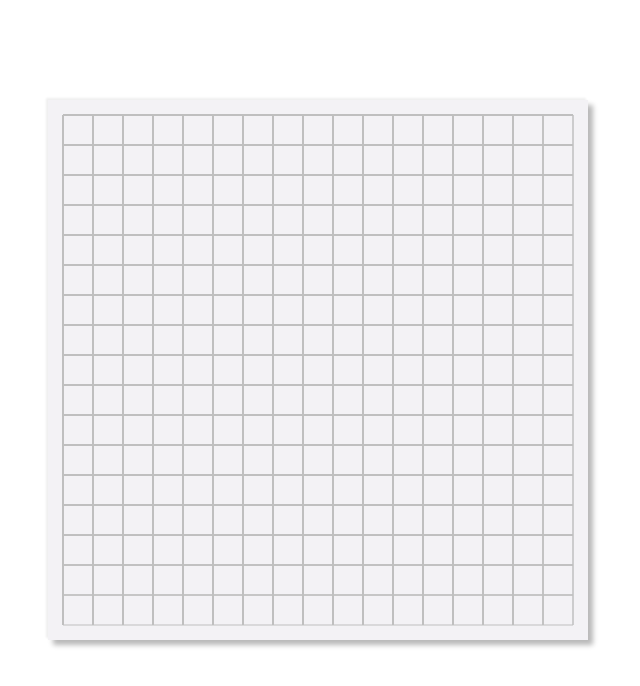
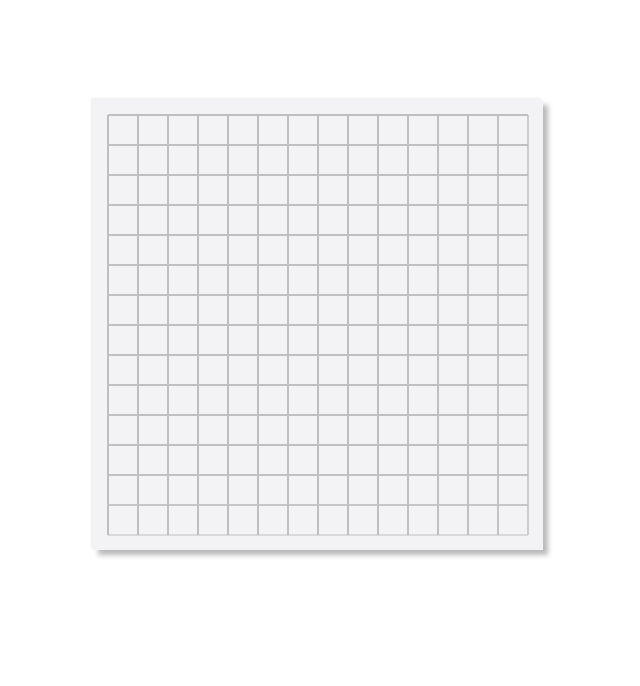
Before and after one commit to return2511/chess, a plain HTML site: page index.html in a window 1280 px wide. Shown: the whole page, without its empty margins (322-962 px from the left). Drawn offline with Linux system fonts and the light colour scheme.

Commit message:
change chessbox

```diff
--- a/index.html
+++ b/index.html
@@ -1,12 +1,12 @@
 <!DOCTYPE html>
 <html>
 <head>
-	<title>五子棋作战</title>
+	<title>五子棋大作战</title>
 	<link rel="stylesheet" href="css/index.css">
 </head>
 <body>
 	<div class="chess" >
-		<canvas id="J_chess" width="540" height="540"></canvas>
+		<canvas id="J_chess" width="450" height="450"></canvas>
 	</div>
 	<script src="js/index.js"></script>
 </body>
--- a/js/index.js
+++ b/js/index.js
@@ -4,9 +4,9 @@ void
 function() {
 
 	var winners = [];
-	for (var i = 0; i < 18; i++) {
+	for (var i = 0; i < 15; i++) {
 		winners[i] = [];
-		for (var j = 0; j < 18; j++) {
+		for (var j = 0; j < 15; j++) {
 			winners[i][j] = [];
 		}
 	}
@@ -16,8 +16,8 @@ function() {
 	var computerWin = [];
 	var over = false;
 
-	for (var i = 0; i < 18; i++) {
-		for (var j = 0; j < 14; j++) {
+	for (var i = 0; i < 15; i++) {
+		for (var j = 0; j < 11; j++) {
 			for (var k = 0; k < 5; k++) {
 				winners[i][j + k][count] = true;
 			}
@@ -25,8 +25,8 @@ function() {
 		}
 	}
 
-	for (var i = 0; i < 18; i++) {
-		for (var j = 0; j < 14; j++) {
+	for (var i = 0; i < 15; i++) {
+		for (var j = 0; j < 11; j++) {
 			for (var k = 0; k < 5; k++) {
 				winners[j + k][i][count] = true;
 			}
@@ -34,17 +34,18 @@ function() {
 		}
 	}
 
-	for (var i = 0; i < 14; i++) {
-		for (var j = 0; j < 14; j++) {
+	for (var i = 0; i < 11; i++) {
+		for (var j = 0; j < 11; j++) {
 			for (var k = 0; k < 5; k++) {
 				winners[i + k][j + k][count] = true;
 			}
 			count++;
 		}
 	}
+	console.log(count);
 
-	for (var i = 0; i < 12; i++) {
-		for (var j = 17; j > 3; j--) {
+	for (var i = 0; i < 11; i++) {
+		for (var j = 14; j > 3; j--) {
 			for (var k = 0; k < 5; k++) {
 				winners[i + k][j - k][count] = true;
 			}
@@ -61,9 +62,9 @@ function() {
 
 
 	var chessBox = [];
-	for (var i = 0; i < 18; i++) {
+	for (var i = 0; i < 15; i++) {
 		chessBox[i] = [];
-		for (var j = 0; j < 18; j++) {
+		for (var j = 0; j < 15; j++) {
 			chessBox[i][j] = 0;
 		}
 	}
@@ -71,16 +72,15 @@ function() {
 	var chess = document.getElementById('J_chess');
 	var ctx = chess.getContext("2d");
 	ctx.strokeStyle = "#BFBFBF";
-	for (var i = 0; i < 18; i++) {
+	for (var i = 0; i < 15; i++) {
 		var x = 15 + 30 * i;
 		ctx.moveTo(x, 15);
-		ctx.lineTo(x, 525);
+		ctx.lineTo(x, 435);
 		ctx.stroke();
 		ctx.moveTo(15, x);
-		ctx.lineTo(525, x);
+		ctx.lineTo(435, x);
 		ctx.stroke();
 	}
-
 	var oneStep = function(i, j, me) {
 		ctx.beginPath();
 		ctx.arc(15 + 30 * i, 15 + 30 * j, 13, 0, 2 * Math.PI, false);
@@ -114,7 +114,7 @@ function() {
 			chessBox[i][j] = me ? 1 : 2;
 			for (var k = 0; k < count; k++) {
 				if (winners[i][j][k]) {
-					if(me) {
+					if (me) {
 						myWin[k]++;
 						computerWin[k] = -1;
 					} else {
@@ -122,11 +122,11 @@ function() {
 						computerWin[k]++;
 					}
 				}
-				if (myWin[k] == 5 ||  computerWin[k] == 5) {
-					if(myWin[k] == 5) {
-						setTimeout( "window.alert('black win!!')" , 250);
-					}else if( computerWin[k] == 5) {
-						setTimeout( "window.alert('white win!!')" , 250);
+				if (myWin[k] == 5 || computerWin[k] == 5) {
+					if (myWin[k] == 5) {
+						setTimeout("window.alert('black win!!')", 250);
+					} else if (computerWin[k] == 5) {
+						setTimeout("window.alert('white win!!')", 250);
 					}
 					over = true;
 				}
```
